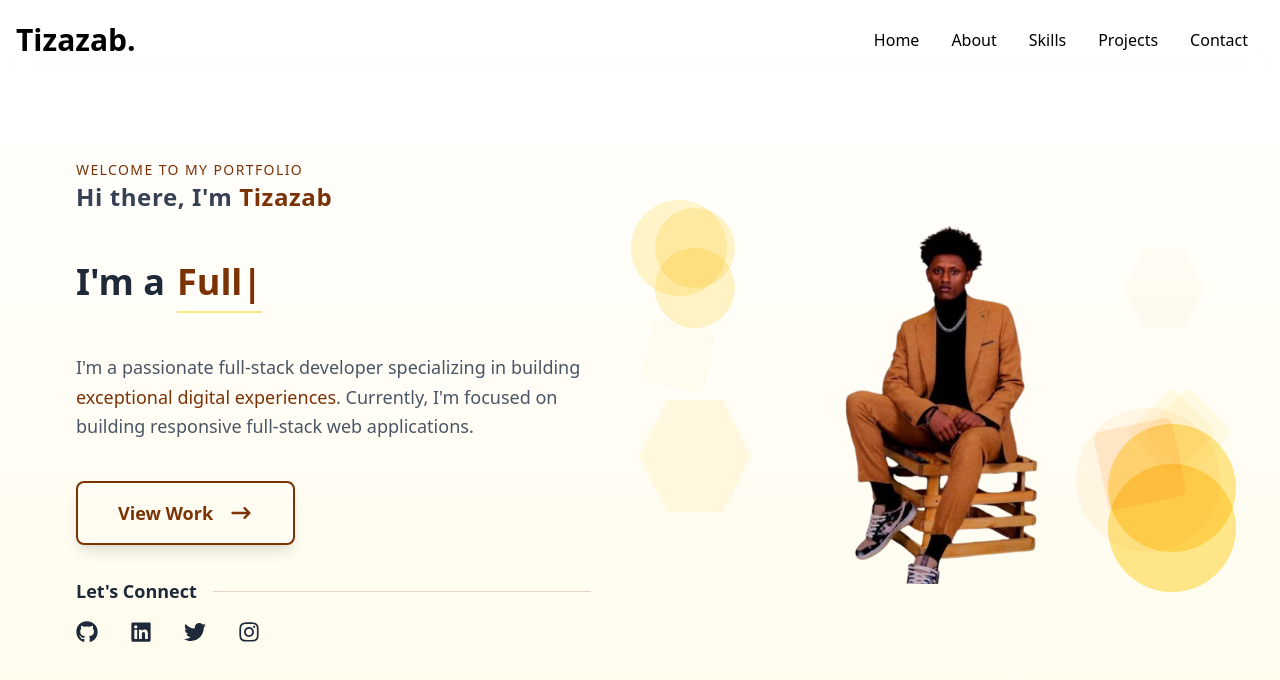
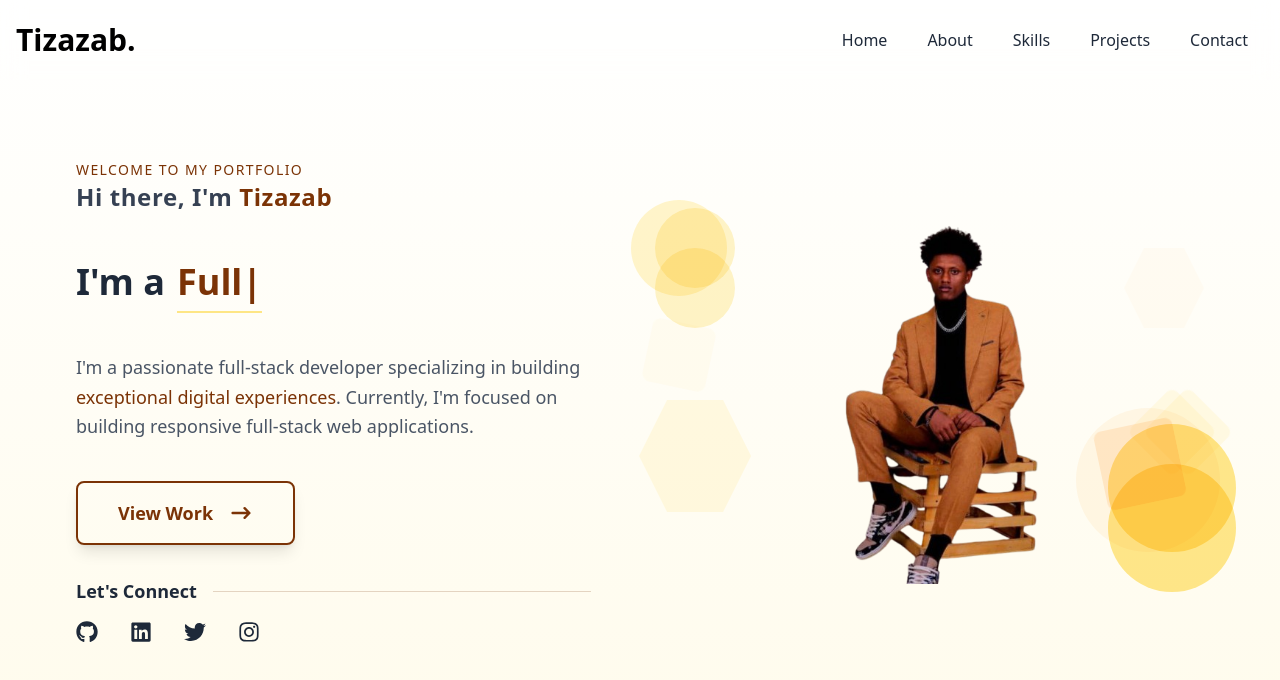
Before and after one commit to ZazabT/portfolio, a React (Vite) app: page / in a window 1280 px wide. Shown: the top 680 px of the page. Built offline with nearby package versions, Linux system fonts and the light colour scheme.

Commit message:
Edited navbar

```diff
--- a/src/components/navbar/Navbar.jsx
+++ b/src/components/navbar/Navbar.jsx
@@ -10,17 +10,32 @@ const Navbar = () => {
 
       <div className='max-w-7xl mx-auto h-[80px] flex justify-between items-center px-4 text-gray-300'>
         {/* LOGO */}
-        <div>
-          <h1 className='font-bold text-3xl text-black'>Tizazab.</h1>
+        <div className='hover:scale-125 hover:-rotate-6 transition-transform duration-700  '>
+          <h1 className='font-bold text-3xl text-black hover:text-amber-900'>Tizazab.</h1>
         </div>
 
         {/* menu */}
-        <ul className='hidden md:flex items-center'>
-          <li className='px-4 cursor-pointer text-black duration-300'>Home</li>
-          <li className='px-4 cursor-pointer text-black duration-300'>About</li>
-          <li className='px-4 cursor-pointer text-black duration-300'>Skills</li>
-          <li className='px-4 cursor-pointer text-black duration-300'>Projects</li>
-          <li className='px-4 cursor-pointer text-black duration-300'>Contact</li>
+        <ul className='hidden md:flex items-center gap-2'>
+          <li className='px-4 py-2 font-medium cursor-pointer text-gray-800 hover:text-amber-900 relative group'>
+            <span className='duration-700'>Home</span>
+            <span className='absolute bottom-0 left-0 w-full h-0.5 bg-amber-900 transform scale-x-0 group-hover:scale-x-100 transition-transform duration-300'></span>
+          </li>
+          <li className='px-4 py-2 font-medium cursor-pointer text-gray-800 hover:text-amber-900 relative group'>
+            <span className='duration-700'>About</span>
+            <span className='absolute bottom-0 left-0 w-full h-0.5 bg-amber-900 transform scale-x-0 group-hover:scale-x-100 transition-transform duration-300'></span>
+          </li>
+          <li className='px-4 py-2 font-medium cursor-pointer text-gray-800 hover:text-amber-900 relative group'>
+            <span className='duration-700'>Skills</span>
+            <span className='absolute bottom-0 left-0 w-full h-0.5 bg-amber-900 transform scale-x-0 group-hover:scale-x-100 transition-transform duration-300'></span>
+          </li>
+          <li className='px-4 py-2 font-medium cursor-pointer text-gray-800 hover:text-amber-900 relative group'>
+            <span className='duration-700'>Projects</span>
+            <span className='absolute bottom-0 left-0 w-full h-0.5 bg-amber-900 transform scale-x-0 group-hover:scale-x-100 transition-transform duration-300'></span>
+          </li>
+          <li className='px-4 py-2 font-medium cursor-pointer text-gray-800 hover:text-amber-900 relative group'>
+            <span className='duration-700'>Contact</span>
+            <span className='absolute bottom-0 left-0 w-full h-0.5 bg-amber-900 transform scale-x-0 group-hover:scale-x-100 transition-transform duration-300'></span>
+          </li>
         </ul>
 
         {/* hamburger */}
```
